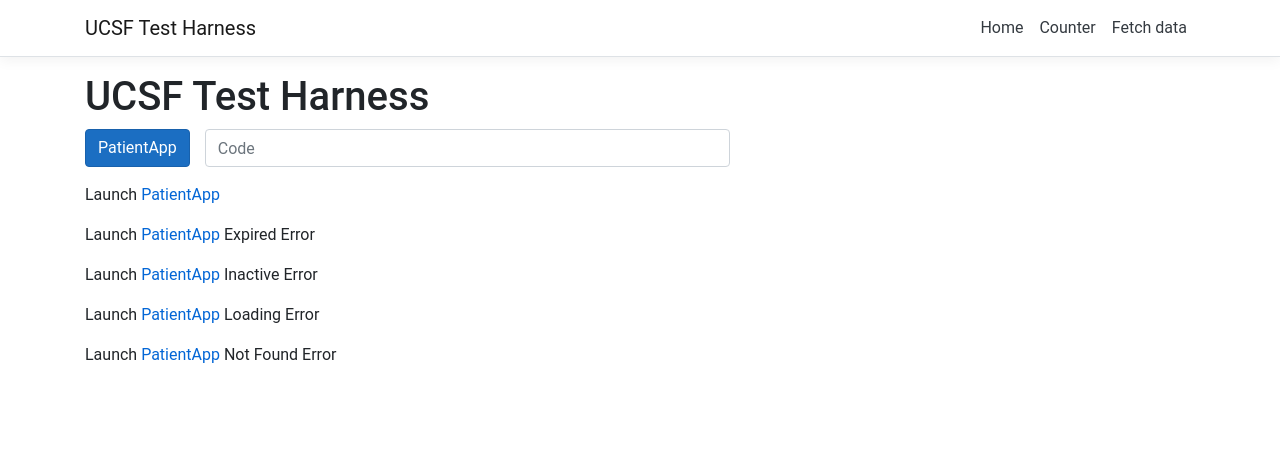
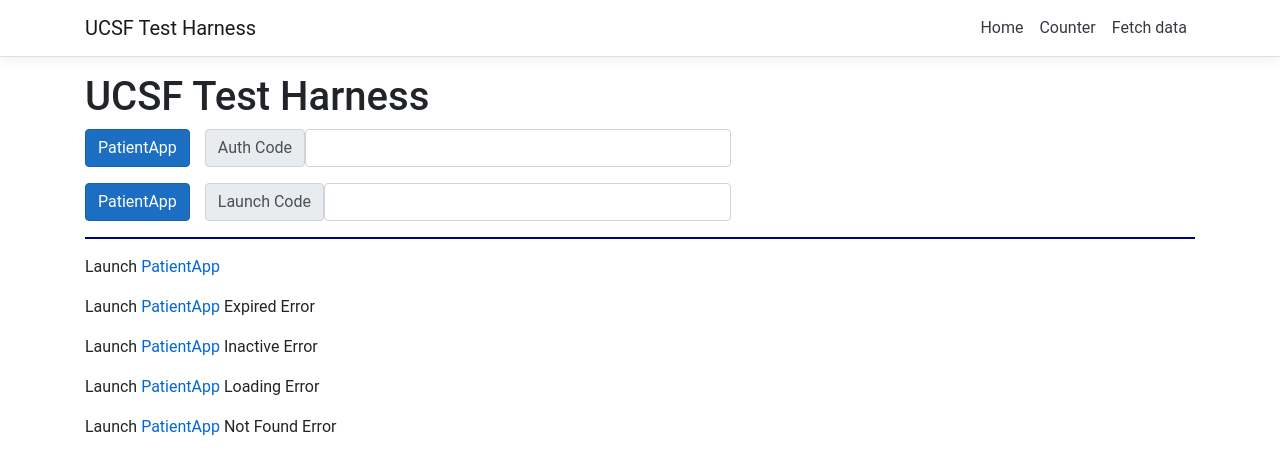
Before and after one commit to VenkateshMani-UCSF/UcsfTestHarness, an Angular app in the folder ClientApp/: page / in a window 1280 px wide. Shown: the top 474 px of the page. Built offline with nearby package versions, Linux system fonts and the light colour scheme.

Commit message:
add button for launch code

```diff
--- a/ClientApp/src/app/home/home.component.css
+++ b/ClientApp/src/app/home/home.component.css
@@ -7,3 +7,9 @@
 .button-margin {
   margin-right: 100px;
 }
+
+.line-break {
+  height: 5px;
+  color: gray;
+  background-color: gray;
+}
--- a/ClientApp/src/app/home/home.component.html
+++ b/ClientApp/src/app/home/home.component.html
@@ -2,13 +2,29 @@
 
 <div class="input-group mb-3">
   <div class="col-xs-2">
-    <button (click)="goToPatientApp()" type="button" class="btn btn-primary button-margin">PatientApp</button>
+    <button (click)="goToPatientAppWithAuthCode()" type="button" class="btn btn-primary button-margin">PatientApp</button>
   </div>
   <div class="col-sm-6">
-    <input type="text" class="form-control" placeholder="Code" aria-label="Code" aria-describedby="basic-addon1" #box (blur)="update(box.value)">
+    <div class="input-group-prepend">
+      <span class="input-group-text" id="auth-code-group">Auth Code</span>
+      <input type="text" class="form-control" aria-label="Code" aria-describedby="auth-code-group" #auth (blur)="updateAuth(auth.value)">
+    </div>
   </div>
 </div>
 
+<div class="input-group mb-3">
+  <div class="col-xs-2">
+    <button (click)="goToPatientAppWithLaunchCode()" type="button" class="btn btn-primary button-margin">PatientApp</button>
+  </div>
+  <div class="col-sm-6">
+    <div class="input-group-prepend">
+      <span class="input-group-text" id="launch-code-group">Launch Code</span>
+      <input type="text" class="form-control" aria-label="Code" aria-describedby="launch-code-group" #launch (blur)="updateLaunch(launch.value)">
+    </div>
+  </div>
+</div>
+
+<hr style="height: 1px;color: darkblue;background-color: darkblue;">
 
 <p>Launch <a href="https://localhost:4501/?iss=https:%2F%2Fstage-unified-api.ucsf.edu%2Fclinical%2Fhdk%2F2.0&launch=70b6f1ac-828e-4416-a33a-9439c63b612c" target="_blank">PatientApp</a></p>
 <p>Launch <a href="https://localhost:4501/?iss=&launch=" target="_blank">PatientApp</a> Expired Error</p>
--- a/ClientApp/src/app/home/home.component.ts
+++ b/ClientApp/src/app/home/home.component.ts
@@ -9,18 +9,29 @@
 export class HomeComponent {
 
   authCode = '';
+  launchCode = '';
 
   constructor(readonly router: Router, @Inject(DOCUMENT) readonly document: Document) { }
 
-  public update(value: string) {
+  public updateAuth(value: string) {
     this.authCode = value;
+  }
+
+  public updateLaunch(value: string) {
+    this.launchCode = value;
   }
 
   get window(): Window { return this.document.defaultView; }
 
-  public goToPatientApp() {
+  public goToPatientAppWithAuthCode() {
     console.log('authCode: ' + this.authCode);
-    const url = 'https://localhost:4501/' + '?code=' + this.authCode;
+    const url = 'https://localhost:4501/' + '?code=' + this.authCode + '&state=PatientApp state';
+    this.redirect(url, '_blank');
+  }
+
+  public goToPatientAppWithLaunchCode() {
+    console.log('authCode: ' + this.authCode);
+    const url = 'https://localhost:4501/' + '?launch=' + this.launchCode;
     this.redirect(url, '_blank');
   }
 
```
